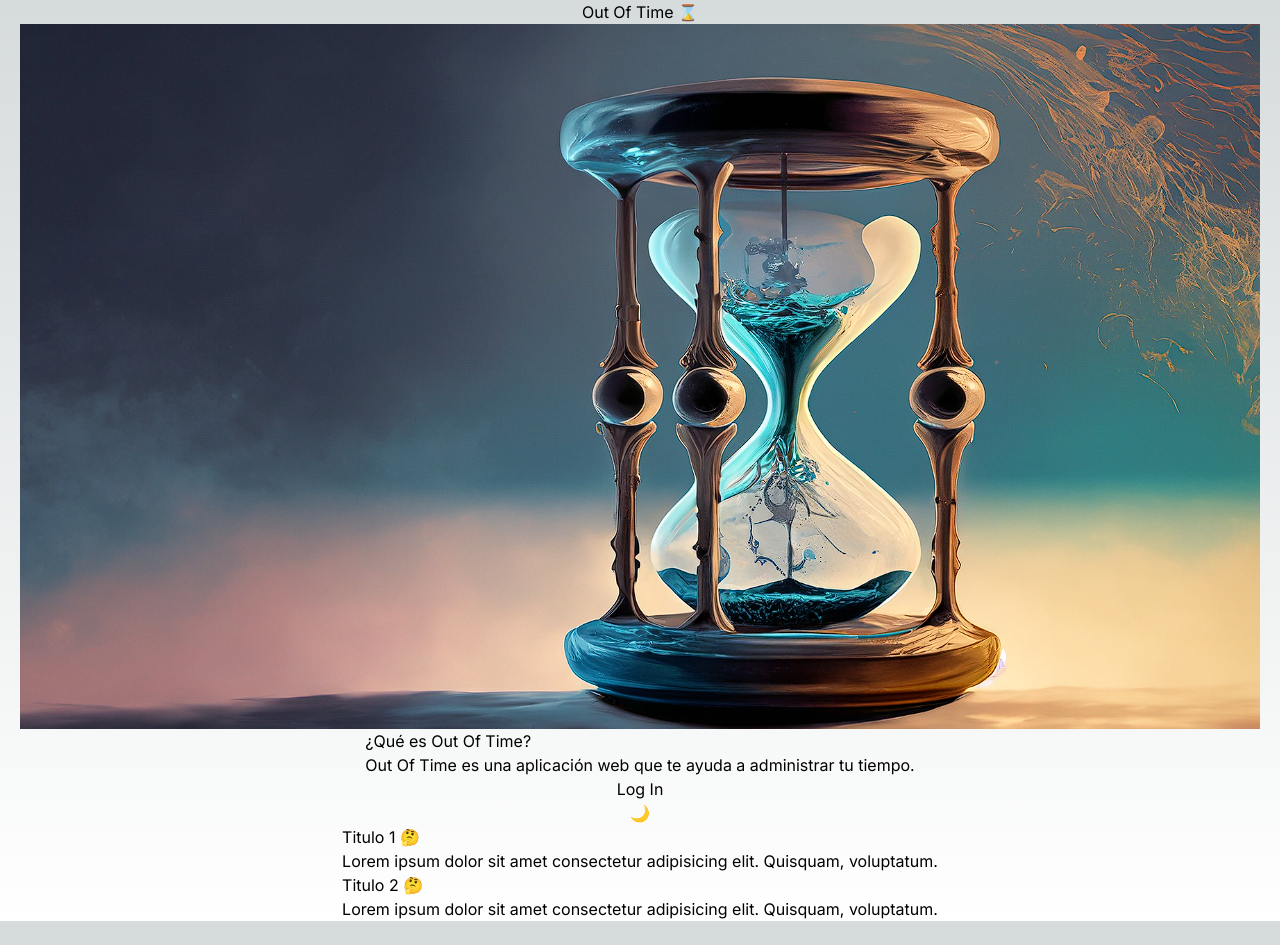
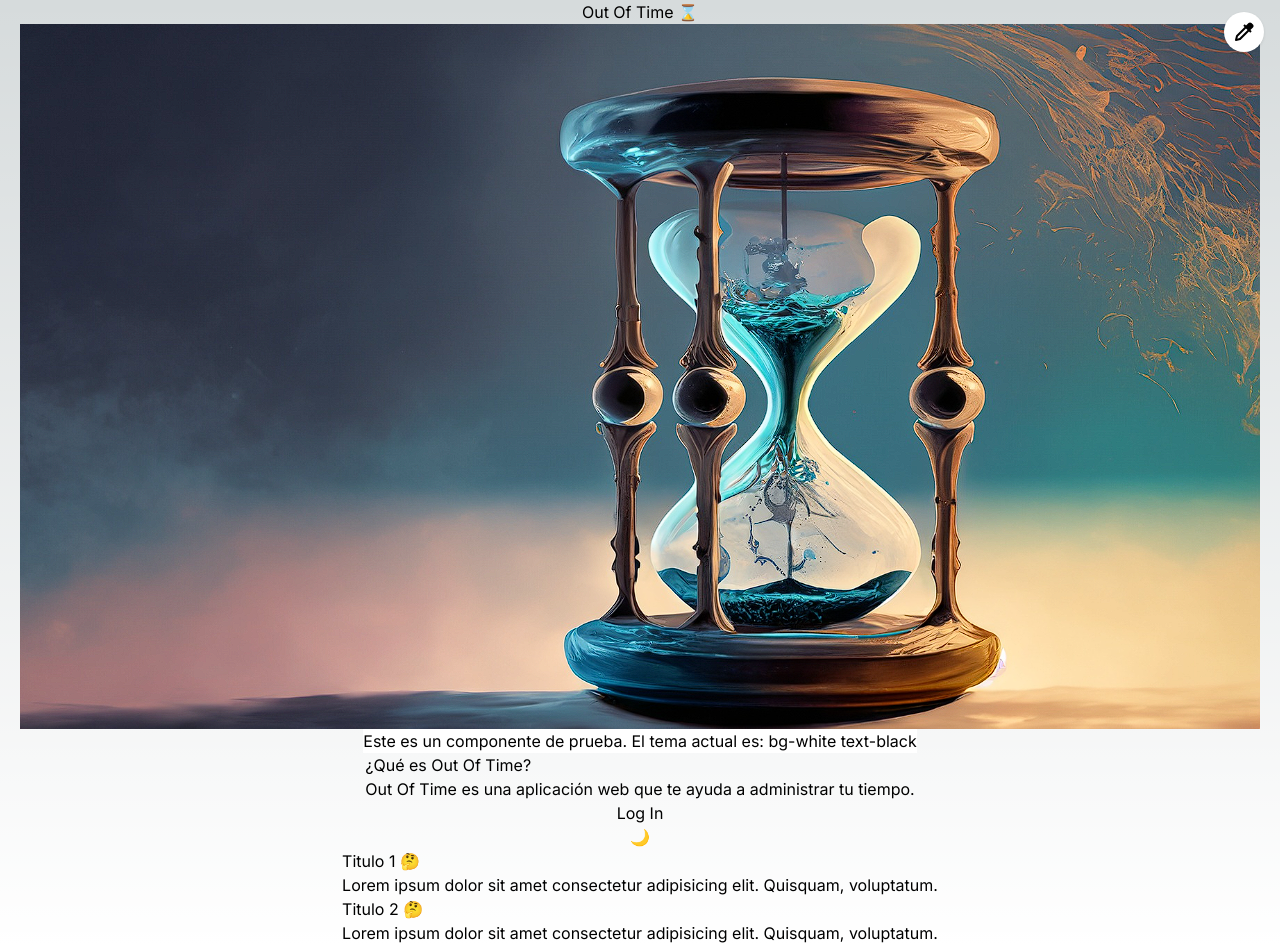
Before and after one commit to oconsl/out-of-time-myb, a Next.js app: page / in a window 1280 px wide. Before the commit the page ends 921 px from the top, so only its background shows below. Built offline with nearby package versions, Linux system fonts and the light colour scheme.

Commit message:
agregue la paleta de colores, zustand y headlessui

```diff
--- a/package.json
+++ b/package.json
@@ -9,6 +9,7 @@
     "lint": "next lint"
   },
   "dependencies": {
+    "@headlessui/react": "^1.7.17",
     "apexcharts": "^3.41.1",
     "autoprefixer": "10.4.14",
     "eslint": "8.46.0",
@@ -18,7 +19,8 @@
     "react": "18.2.0",
     "react-apexcharts": "^1.4.1",
     "react-dom": "18.2.0",
-    "tailwindcss": "3.3.3"
+    "tailwindcss": "3.3.3",
+    "zustand": "^4.4.1"
   },
   "devDependencies": {
     "clsx": "^2.0.0",
--- a/src/app/page.jsx
+++ b/src/app/page.jsx
@@ -1,42 +1,49 @@
-import Image from 'next/image'
-import Link from 'next/link'
-import heroImage from '@/assets/reloj-op1.png'
-import ThemeSwitcher from '@/components/ThemeSwitcher'
-import ReviewCard from '@/components/ReviewCard'
+import Image from "next/image";
+import Link from "next/link";
+import heroImage from "@/assets/reloj-op1.png";
+import ThemeSwitcher from "@/components/ThemeSwitcher";
+import ReviewCard from "@/components/ReviewCard";
+import ColorPaletteTheme from "@/components/colorPaletteTheme";
+import TestColorPalette from "@/components/TestColorPalette";
 
 const REWVIEW_INFO = [
   {
-    id: 'review-1',
-    title: 'Titulo 1',
-    content: 'Lorem ipsum dolor sit amet consectetur adipisicing elit. Quisquam, voluptatum.'
+    id: "review-1",
+    title: "Titulo 1",
+    content:
+      "Lorem ipsum dolor sit amet consectetur adipisicing elit. Quisquam, voluptatum.",
   },
   {
-    id: 'review-2',
-    title: 'Titulo 2',
-    content: 'Lorem ipsum dolor sit amet consectetur adipisicing elit. Quisquam, voluptatum.'
-  }
-]
+    id: "review-2",
+    title: "Titulo 2",
+    content:
+      "Lorem ipsum dolor sit amet consectetur adipisicing elit. Quisquam, voluptatum.",
+  },
+];
 
-export default function Home () {
+export default function Home() {
   return (
     <main className="flex flex-col min-h-screen items-center justify-between">
-      <h1 className=''>Out Of Time ⌛</h1>
+      <h1 className="">Out Of Time ⌛</h1>
       <picture>
         <Image src={heroImage} alt="Hourglass Hero" />
       </picture>
+      <ColorPaletteTheme />
+      <TestColorPalette />
       <section>
         <h2>¿Qué es Out Of Time?</h2>
-        <p>Out Of Time es una aplicación web que te ayuda a administrar tu tiempo.</p>
+        <p>
+          Out Of Time es una aplicación web que te ayuda a administrar tu
+          tiempo.
+        </p>
       </section>
-      <Link href={'/login'}>Log In</Link>
+      <Link href={"/login"}>Log In</Link>
       <ThemeSwitcher />
       <section>
-        {
-          REWVIEW_INFO.map(({ title, content, id }) => (
-            <ReviewCard key={id} title={title} content={content} />
-          ))
-        }
+        {REWVIEW_INFO.map(({ title, content, id }) => (
+          <ReviewCard key={id} title={title} content={content} />
+        ))}
       </section>
     </main>
-  )
+  );
 }
--- /dev/null
+++ b/src/components/ColorPaletteTheme.jsx
@@ -0,0 +1,71 @@
+"use client";
+import { useThemeStore } from "@/store/useColorTheme";
+import { Transition } from "@headlessui/react";
+import { useState } from "react";
+function ColorPaletteTheme() {
+  const { theme, colors, setTheme } = useThemeStore();
+
+  const [isOpen, setIsOpen] = useState(false);
+
+  return (
+    <div className="fixed bottom-4 right-4 top-3">
+      <div className="relative">
+        <button
+          type="button"
+          onClick={() => setIsOpen(!isOpen)}
+          className={`w-10 h-10 rounded-full focus:outline-none focus:shadow-outline inline-flex p-2 shadow ${theme}`}
+        >
+          <svg
+            className="w-6 h-6 fill-current"
+            xmlns="http://www.w3.org/2000/svg"
+            viewBox="0 0 24 24"
+          >
+            <path
+              fill="none"
+              d="M15.584 10.001L13.998 8.417 5.903 16.512 5.374 18.626 7.488 18.097z"
+            />
+            <path d="M4.03,15.758l-1,4c-0.086,0.341,0.015,0.701,0.263,0.949C3.482,20.896,3.738,21,4,21c0.081,0,0.162-0.01,0.242-0.03l4-1 c0.176-0.044,0.337-0.135,0.465-0.263l8.292-8.292l1.294,1.292l1.414-1.414l-1.294-1.292L21,7.414 c0.378-0.378,0.586-0.88,0.586-1.414S21.378,4.964,21,4.586L19.414,3c-0.756-0.756-2.072-0.756-2.828,0l-2.589,2.589l-1.298-1.296 l-1.414,1.414l1.298,1.296l-8.29,8.29C4.165,15.421,4.074,15.582,4.03,15.758z M5.903,16.512l8.095-8.095l1.586,1.584 l-8.096,8.096l-2.114,0.529L5.903,16.512z" />
+          </svg>
+        </button>
+        <Transition
+          show={isOpen}
+          enter="transition ease-out duration-200"
+          enterFrom="transform opacity-0 scale-95"
+          enterTo="transform opacity-100 scale-100"
+          leave="transition ease-in duration-75"
+          leaveFrom="transform opacity-100 scale-100"
+          leaveTo="transform opacity-0 scale-95"
+        >
+          <div className="origin-bottom-right absolute right-0 mb-2 w-40 rounded-md shadow-lg">
+            <div className="rounded-md  shadow-xs px-4 py-3 bg-gray-500">
+              <div className="flex flex-wrap -mx-2 bg-gray-500">
+                {colors.map((color, index) => (
+                  <div key={index} className="px-2">
+                    {theme === color ? (
+                      <div
+                        className={`w-8 h-8 inline-flex rounded-full cursor-pointer border-4 border-white ${color}`}
+                      />
+                    ) : (
+                      <div
+                        onClick={() => setTheme(color)}
+                        onKeyDown={(event) =>
+                          event.key === "Enter" && setTheme(color)
+                        }
+                        role="checkbox"
+                        tabIndex="0"
+                        aria-checked={theme === color}
+                        className={`w-8 h-8 inline-flex rounded-full cursor-pointer border-4 border-white focus:outline-none focus:shadow-outline ${color}`}
+                      />
+                    )}
+                  </div>
+                ))}
+              </div>
+            </div>
+          </div>
+        </Transition>
+      </div>
+    </div>
+  );
+}
+
+export default ColorPaletteTheme;
--- /dev/null
+++ b/src/components/TestColorPalette.jsx
@@ -0,0 +1,17 @@
+"use client";
+import { useThemeStore } from "@/store/useColorTheme";
+
+function TestColorPalette() {
+  const { theme } = useThemeStore();
+
+
+  return (
+    <div className={`${theme}`}>
+      <h1 className={`font-2xl  `}>
+        Este es un componente de prueba. El tema actual es: {theme}
+      </h1>
+    </div>
+  );
+}
+
+export default TestColorPalette;
--- /dev/null
+++ b/src/store/useColorTheme.js
@@ -0,0 +1,8 @@
+import { create } from "zustand";
+
+export const useThemeStore = create((set) => ({
+  theme: 'bg-white text-black',
+  setTheme: (theme) => set({ theme }),
+  // colors: ['#2196F3', '#009688', '#9C27B0', '#FFEB3B', '#afbbc9', '#4CAF50', '#2d3748', '#f56565', '#ed64a6'],
+  colors: ['bg-red-500 text-white', 'bg-sky-500 text-white', 'bg-amber-500 text-black', 'bg-emerald-500 text-black', 'bg-white text-black', 'bg-black text-white'],
+}));
```
Also changed, not shown: tailwind.config.js (+8 -7 lines), 1 other file (tests, documents, lock files or other folders).
